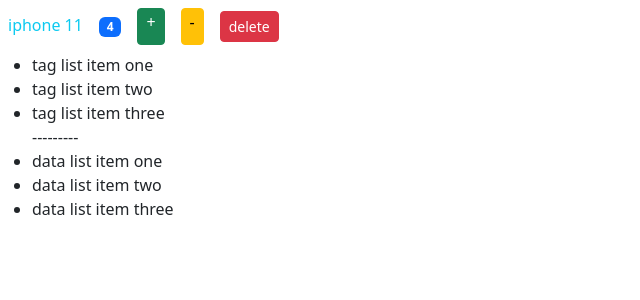
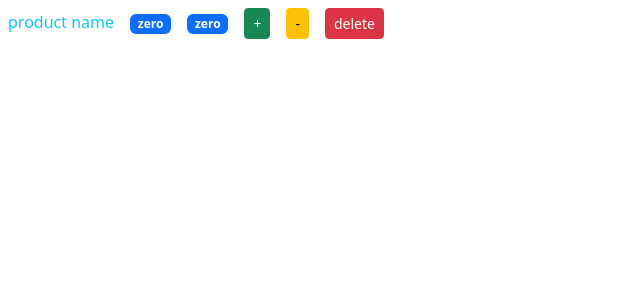
Before and after one commit to mohammadhosseintazaroei/react-course, a React (Create React App) app in the folder productComponent/: page / in a window 1280 px wide. Shown: the top 300 px of the page, without its empty margins (0-640 px from the left). Built offline with nearby package versions, Linux system fonts and the light colour scheme.

Commit message:
fifthDay - JSX syntax part two

```diff
--- a/productComponent/src/components/product.jsx
+++ b/productComponent/src/components/product.jsx
@@ -1,42 +1,30 @@
 import { Component } from "react";
 
 export default class Product extends Component {
+  count = 0;
   render() {
-    const productName = "iphone 11";
-    const tagList = [
-      <li>tag list item one</li>,
-      <li>tag list item two</li>,
-      <li>tag list item three</li>,
-    ];
-    const dataList = [
-      "data list item one",
-      "data list item two",
-      "data list item three",
-    ];
-    const mapedList = dataList.map((item, i) => <li key={i}>{item}</li>);
     return (
       <>
-        <span className="m-2 text-info">{productName}</span>
+        <span className="m-2 text-info">product name</span>
         <span className="m-2 badge bg-primary">{this.format()}</span>
-        <button className="m-2 btn btn-sm btn-success">
-          {this.h6Tag("+")}
-        </button>
-        <button className="m-2 btn btn-sm btn-warning">
-          {this.h6Tag("-")}
-        </button>
+        <span className="m-2 badge bg-primary">
+          {this.count === 0 ? "zero" : this.count}
+        </span>
+        <span className="m-2 badge bg-primary">
+          {this.count !== 0 && this.count}
+        </span>
+        <button className="m-2 btn btn-sm btn-success">+</button>
+        <button className="m-2 btn btn-sm btn-warning">-</button>
         <button className="m-2 btn btn-sm btn-danger ">delete</button>
-        <ul>
-          {tagList}
-          ---------
-          {mapedList}
-        </ul>
       </>
     );
   }
+
   format() {
-    return 2 + 2;
-  }
-  h6Tag(value) {
-    return <h6>{value}</h6>;
+    if (this.count == 0) {
+      return "zero";
+    } else {
+      return this.count;
+    }
   }
 }
```
